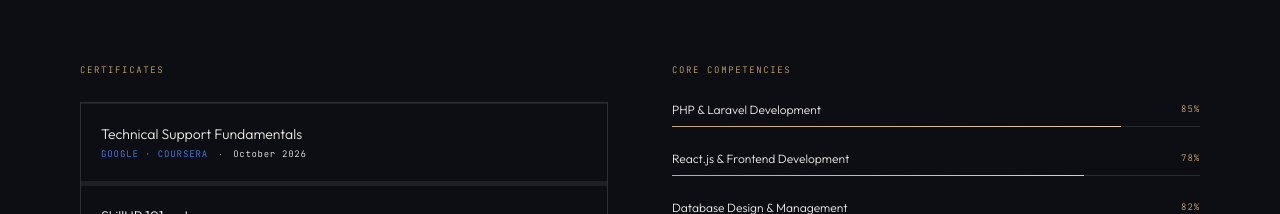
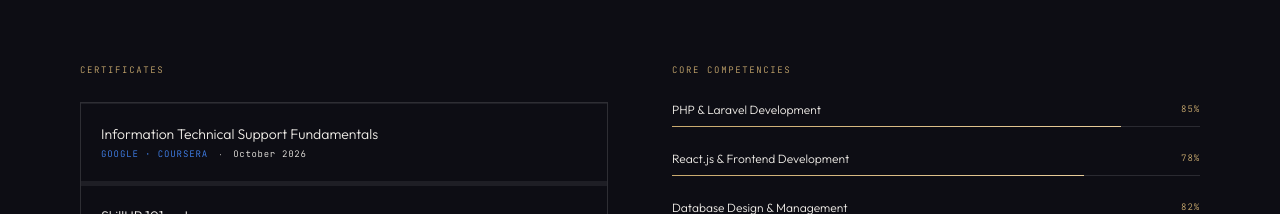
Before and after one commit to Afrithkhan3/afrith-portfolio, a React (Vite) app: page / in a window 1280 px wide. Shown: the part 4364-4578 px from the top of the page. Built offline with nearby package versions, Linux system fonts and the light colour scheme.

Commit message:
feat: add Google Technical Support Fundamentals certificate

```diff
--- a/src/data/portfolio.ts
+++ b/src/data/portfolio.ts
@@ -142,7 +142,7 @@ export const marqueeItems = [
 
 export const certifications = [
   {
-  title: "Technical Support Fundamentals",
+  title: "Information Technical Support Fundamentals",
   issuer: "Google · Coursera",
   date: "October 2026",
   id: "OJXOXF2FUFES",
```
